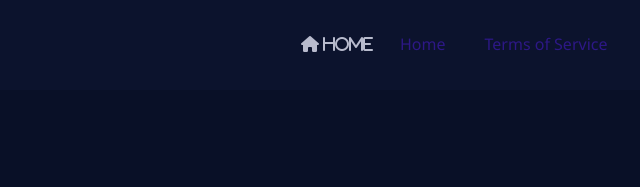
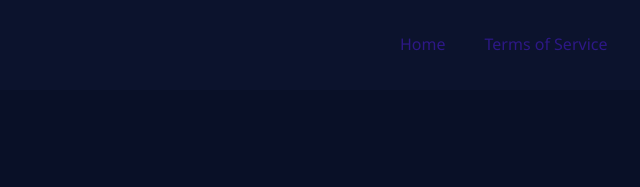
Before and after one commit to Terpi-ghub/NovaTestWebsite, a plain HTML site: page index.html in a window 1280 px wide. Shown: the top 187 px of the page, 427-1067 px from the left. Drawn offline with Linux system fonts and the light colour scheme.

Commit message:
Update index.html

```diff
--- a/index.html
+++ b/index.html
@@ -12,7 +12,6 @@
     <img src="images/NovaNoBg.png" alt="Nova Logo" class="logo" />
     <nav>
       <ul>
-        <p><i class="fa-solid fa-house"> Home</i></p>
         <li><a href="index.html">Home</a></li>
         <li><a href="terms.html">Terms of Service</a></li>
         <li><a href="privacy.html">Privacy Policy</a></li>
```
